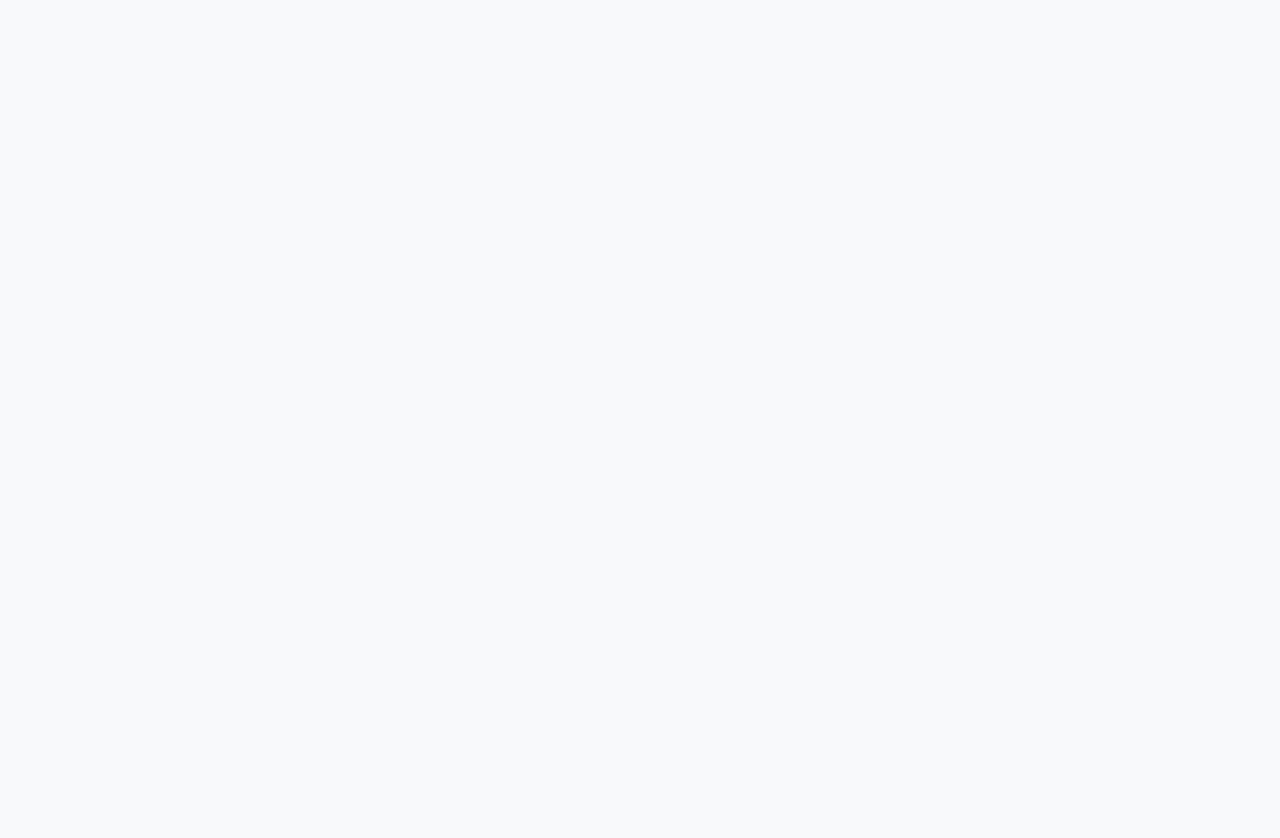
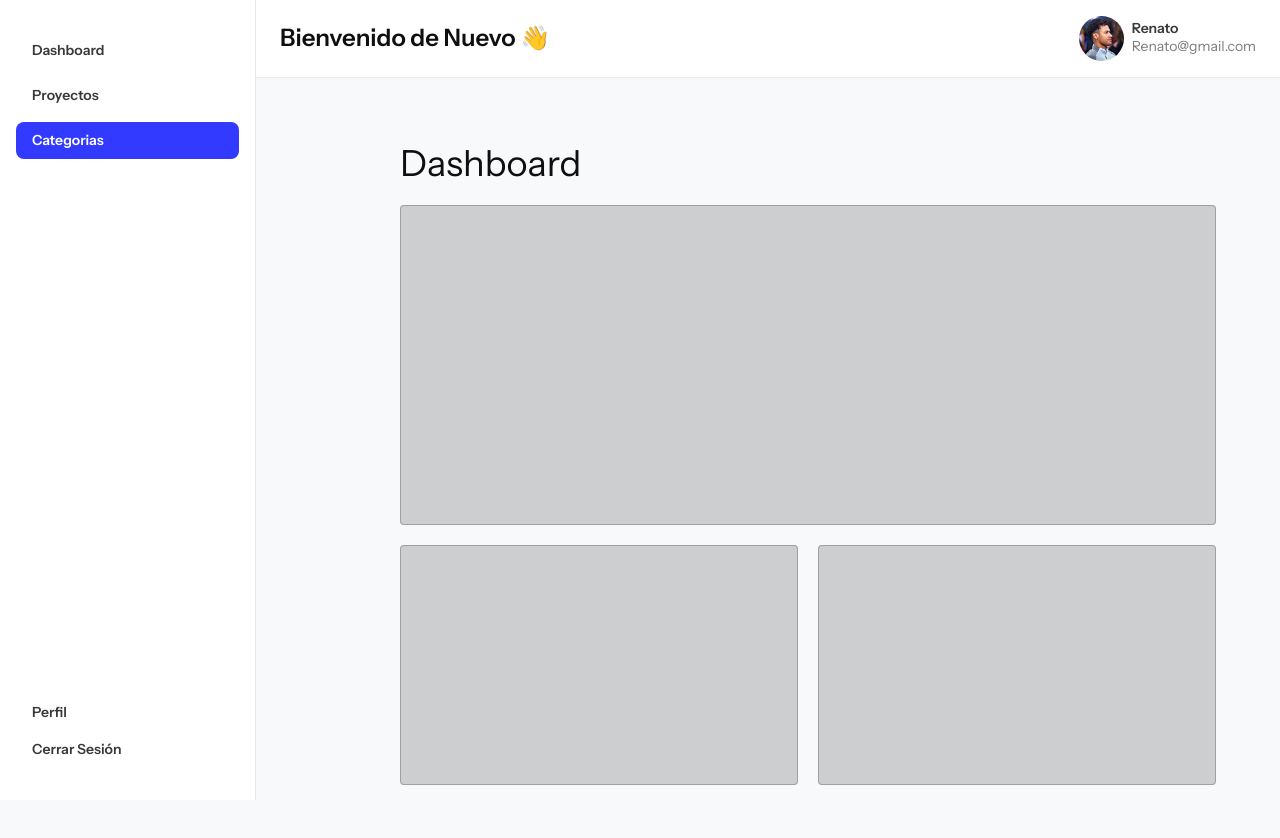
Before and after one commit to renatoai/task-flow-app, a React (Vite) app: page /tags in a window 1280 px wide. Before the commit this address had no page. Shown: the top 838 px of the page. Before the commit the page ends 800 px from the top, so only its background shows below. Built offline with nearby package versions, Linux system fonts and the light colour scheme.

Commit message:
adding responsvie versión

```diff
--- a/src/admin/dashboard/Page.tsx
+++ b/src/admin/dashboard/Page.tsx
@@ -7,7 +7,7 @@ export default function Dashboard() {
         <div className="w-full bg-white p-6 flex flex-col gap-6 rounded-2xl border border-secondary-100">
           <h3 className="text-xl text-secondary-900 font-semibold">Estadísticas del Proyecto</h3>
 
-          <div className="flex justify-between items-center">
+          <div className="flex justify-between items-center flex-wrap gap-6">
             <div className="flex items-center gap-x-2">
               <div className="w-12 h-12 bg-blue-100 flex justify-center items-center border border-blue-600 rounded-full">
                 <svg width="24" height="24" viewBox="0 0 24 24" fill="none" xmlns="http://www.w3.org/2000/svg">
@@ -37,7 +37,7 @@ export default function Dashboard() {
             </div>
 
           </div>
-          <div className="flex justify-between items-center">
+          <div className="flex justify-between items-center flex-wrap gap-6">
             <div className="flex items-center gap-x-2">
               <div className="w-12 h-12 bg-orange-200 flex justify-center items-center border border-orange-600 rounded-full">
                 <svg width="24" height="24" viewBox="0 0 24 24" fill="none" xmlns="http://www.w3.org/2000/svg">
--- /dev/null
+++ b/src/admin/tags/Tags.tsx
@@ -0,0 +1,17 @@
+
+
+export default function Tags() {
+    return (
+        <main className="w-full h-screen flex flex-row relative">
+            {/* <Navigation /> */}
+            <section className="flex flex-col p-10 ml-20 w-full gap-5">
+                <h1 className="text-4xl text-neutral-200">Dashboard</h1>
+                <div className="w-full h-80 border border-neutral-500/50 bg-neutral-800/20 rounded" />
+                <div className="flex flex-row gap-5 w-full">
+                    <div className="border-neutral-500/50 h-60 w-1/2 bg-neutral-800/20 rounded border" />
+                    <div className="border-neutral-500/50 h-60 w-1/2 bg-neutral-800/20 rounded border" />
+                </div>
+            </section>
+        </main>
+    )
+}
--- a/src/layout/Layout.tsx
+++ b/src/layout/Layout.tsx
@@ -1,24 +1,26 @@
 import { Outlet } from "react-router";
 import Aside from "./components/Aside";
 
+
 export default function Layout() {
+
     return (
         <>
             <Aside />
-        <div className="ml-(--max-width-as) flex flex-col gap-y-6">
-            <header className="w-full bg-white sticky top-0 flex justify-between items-center border-b border-b-secondary-100 px-6 py-4">
+            <div className="ml-0 flex flex-col gap-y-6 md:ml-(--max-width-as)">
+                <header className="-z-20 w-full bg-white sticky top-0 flex justify-between items-center border-b border-b-secondary-100 px-4 py-4 md:z-10 md:px-6">
                     <h2 className="text-2xl font-semibold text-secondary-900">Bienvenido de Nuevo 👋</h2>
                     <div className="flex items-center gap-x-2">
                         <div className="w-prof h-prof bg-secondary-100 rounded-full overflow-hidden">
                             <img src="./user.jpg" alt="" />
                         </div>
-                    <div className="flex flex-col">
+                        <div className="hidden md:flex flex-col">
                             <h2 className="font-semibold text-secondary-500">Renato</h2>
                             <span>Renato@gmail.com</span>
                         </div>
                     </div>
                 </header>
-            <main className="max-w-main w-full mx-auto mb-8 flex flex-col gap-y-6 px-6">
+                <main className="max-w-main w-full -z-30 mx-auto mb-8 flex flex-col gap-y-6 px-4 md:z-0 md:px-6">
                     <Outlet />
                 </main>
             </div>
--- a/src/layout/components/Aside.tsx
+++ b/src/layout/components/Aside.tsx
@@ -1,8 +1,10 @@
+import { useState } from "react";
 import { NavLink } from "react-router";
 
 export default function Aside() {
+    const [menu, setMenu] = useState(false);
     return (
-        <aside className="max-w-as w-full fixed left-0 top-0 bottom-0 bg-white px-4 py-8 border-r border-r-secondary-100">
+        <aside className={menu ? "max-w-as w-full fixed left-0 top-0 bottom-0 bg-white px-4 py-8 border-r border-r-secondary-100 transition duration-300 ease-in-out" : "max-w-as w-full fixed -left-full top-0 bottom-0 bg-white px-4 py-8 border-r border-r-secondary-100 transition duration-300 ease-in-out md:opacity-100 md:left-0"}>
             <nav className="w-full h-full flex flex-col justify-between">
                 <ul className="flex flex-col gap-y-2">
                     <li>
@@ -16,7 +18,7 @@ export default function Aside() {
                             : 'w-full flex items-center gap-x-2 px-4 py-2 rounded-lg font-semibold text-secondary-500 hover:bg-primary hover:text-white transition duration-200'}>Proyectos</NavLink>
                     </li>
                     <li>
-                        <NavLink to="categories" className={({ isActive }) => isActive
+                        <NavLink to="tags" className={({ isActive }) => isActive
                             ? 'w-full flex items-center gap-x-2 px-4 py-2 rounded-lg font-semibold bg-primary text-white'
                             : 'w-full flex items-center gap-x-2 px-4 py-2 rounded-lg font-semibold text-secondary-500 hover:bg-primary hover:text-white transition duration-200'}>Categorias</NavLink>
                     </li>
@@ -33,6 +35,11 @@ export default function Aside() {
                     </li>
                 </ul>
             </nav>
+            <button onClick={() => setMenu(!menu)} className="font-bold fixed z-50 right-20 top-5 p-2 bg-primary rounded-lg text-white md:hidden">
+                <svg width="24" height="24" viewBox="0 0 24 24" fill="none" xmlns="http://www.w3.org/2000/svg">
+                    <path d="M18 12H12M12 12H6M12 12V6M12 12V18" stroke="#FFFFFF" stroke-width="2" stroke-linecap="round" />
+                </svg>
+            </button>
         </aside >
     )
 }
--- a/src/routes/Root.tsx
+++ b/src/routes/Root.tsx
@@ -3,6 +3,7 @@ import Page from "../admin/projects/Page";
 import Dashboard from "../admin/dashboard/Page";
 import Layout from "../layout/Layout";
 import ProjectView from "../admin/projects/ProjectView";
+import Tags from "../admin/tags/Tags";
 
 export default function Root() {
     return (
@@ -11,7 +12,7 @@ export default function Root() {
                 <Route index element={<Dashboard />} />
                 <Route path="projects" element={<Page />} />
                 <Route path="projects/details" element={<ProjectView />} />
-                <Route path="services" element={<Dashboard />} />
+                <Route path="tags" element={<Tags />} />
             </Route>
 
             {/* <Route element={<AuthLayout />}>
```
Lines whose indentation alone changed are shown as unchanged.
